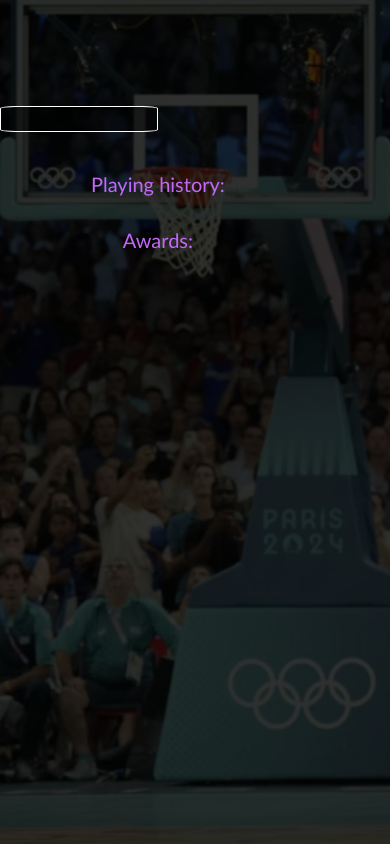
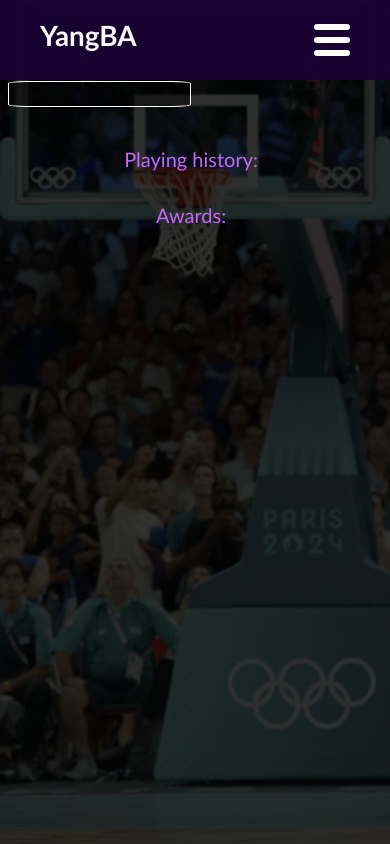
Before and after one commit to lem0000ns/YangBA, a React (Vite) app in the folder yba-frontend/: page /players/1 in a window 390 px wide. Built offline with nearby package versions, Linux system fonts and the light colour scheme; no server answers.

Commit message:
sidebar offcanvas animation

```diff
--- a/yba-frontend/src/App.css
+++ b/yba-frontend/src/App.css
@@ -271,10 +271,10 @@ button {
 }
 
 nav {
-  display: flex;
+  display: none;
   justify-content: space-between;
   align-items: center;
-  background: rgb(86, 35, 168);
+  background-color: rgba(26, 3, 51, 0.95);
   padding: 2.5rem;
   height: 32px;
   position: fixed;
@@ -322,7 +322,7 @@ nav .menu:hover {
 .Sidebar {
   height: 100%;
   width: 20vw;
-  background-color: rgba(26, 3, 51, 0.95);
+  background-color: rgba(26, 3, 51);
   position: fixed;
   list-style: none;
   box-shadow: 2px 0 10px rgba(0, 0, 0, 0.3);
@@ -361,8 +361,35 @@ nav .menu:hover {
 
 @media (max-width: 1000px) {
   .Sidebar {
-    display: none;
+    visibility: hidden;
+    transform: translateX(-100%);
+    transition: transform 0.5s ease-in-out;
   }
+
+  .Sidebar.mobile-open {
+    visibility: visible;
+    display: flex;
+    width: 50%;
+    align-items: center;
+    justify-content: center;
+    position: fixed;
+    top: 0;
+    left: 0;
+    z-index: 1000;
+    transform: translateX(0);
+  }
+
+  .Sidebar-menu-overlay {
+    content: "";
+    position: fixed;
+    top: 0;
+    left: 0;
+    right: 0;
+    bottom: 0;
+    background-color: rgba(0, 0, 0, 0.5);
+    z-index: 999;
+  }
+
   .result {
     padding-left: 0 !important;
   }
@@ -373,7 +400,8 @@ nav .menu:hover {
     padding-left: 0 !important;
   }
   .player-profile-container {
-    padding-left: 0 !important;
+    padding-left: 2vw !important;
+    padding-right: 2vw !important;
   }
   .example-page-container {
     padding-left: 0 !important;
@@ -399,6 +427,15 @@ nav .menu:hover {
   font-size: 24px;
   transition: color 0.3s ease;
   flex-shrink: 0; /* Prevent icon from shrinking */
+}
+
+@media (max-width: 1000px) {
+  nav {
+    display: flex;
+  }
+  nav .menu {
+    display: flex;
+  }
 }
 
 /*OTHER*/
@@ -555,10 +592,10 @@ dl {
 /* Player profile */
 
 .player-profile-container {
-  padding-left: 20vw;
-  margin-right: 2rem;
+  padding-left: 22vw;
+  padding-top: 2vh;
+  margin-right: 2vw;
   color: white;
-  padding: 5vh;
 }
 
 .player-profile-basicInfo {
--- a/yba-frontend/src/App.tsx
+++ b/yba-frontend/src/App.tsx
@@ -65,6 +65,7 @@ function App() {
   return (
     <>
       <div className="body">
+        <Navbar />
         <Sidebar />
         <div className="content-container">
           <Routes>
--- a/yba-frontend/src/components/Navbar.tsx
+++ b/yba-frontend/src/components/Navbar.tsx
@@ -14,13 +14,16 @@ const Navbar = () => {
   const [menuOpen, setMenuOpen] = useState(false);
 
   const handleSearch = (e: unknown) => {
-    console.log(e);
     if (nameValue == "") navigate("/");
     else navigate(`/players/${encodeURIComponent(nameValue)}`);
   };
 
   return (
+    <>
       <nav>
+        <a href="/">
+          <h1 className="YangBA-header">YangBA</h1>
+        </a>
         <div
           className="menu"
           onClick={() => {
@@ -31,29 +34,9 @@ const Navbar = () => {
           <span></span>
           <span></span>
         </div>
-      <a href="/">
-        <h1 className="YangBA-header">YangBA</h1>
-      </a>
-      {menuOpen ? <Sidebar /> : null}
-      <Tooltip
-        id="my-tooltip-inline"
-        style={{ backgroundColor: "rgb(179, 255, 179)", color: "#111" }}
-        place={menuOpen ? "top" : "bottom"}
-      />
-      <form className="d-flex" role="search" onSubmit={(e) => handleSearch(e)}>
-        <div className="search-container">
-          <Autocomplete
-            possibleValues={allNames}
-            text=""
-            onChange={(value: string) => setNameValue(value)}
-            className="search-bar"
-          />
-          <button type="submit" className="magnifying-glass">
-            <FontAwesomeIcon icon={faMagnifyingGlass} />
-          </button>
-        </div>
-      </form>
       </nav>
+      <Sidebar menuOpen={menuOpen} />
+    </>
   );
 };
 
--- a/yba-frontend/src/components/Sidebar.tsx
+++ b/yba-frontend/src/components/Sidebar.tsx
@@ -9,11 +9,14 @@ import namesList from "../pages/allNames.txt?raw";
 import { useState } from "react";
 import { useNavigate } from "react-router-dom";
 
-const Sidebar = () => {
+interface SidebarProps {
+  menuOpen: boolean;
+}
+
+const Sidebar = ({ menuOpen }: SidebarProps) => {
   const allNames = namesList.split("\n");
   const [nameValue, setNameValue] = useState("");
   const navigate = useNavigate();
-  const [menuOpen, setMenuOpen] = useState(false);
 
   const handleSearch = (e: unknown) => {
     console.log(e);
@@ -22,7 +25,14 @@ const Sidebar = () => {
   };
 
   return (
-    <div className="Sidebar">
+    <>
+      {menuOpen && (
+        <div
+          className="Sidebar-menu-overlay"
+          onClick={() => setMenuOpen(false)}
+        ></div>
+      )}
+      <div className={`Sidebar ${menuOpen ? "mobile-open" : ""}`}>
         <div className="sidebar-content">
           <div>
             <a href="/">
@@ -68,6 +78,7 @@ const Sidebar = () => {
           </ul>
         </div>
       </div>
+    </>
   );
 };
 
--- a/yba-frontend/src/content/PlayerInfo.tsx
+++ b/yba-frontend/src/content/PlayerInfo.tsx
@@ -52,7 +52,18 @@ const PlayerInfo = () => {
   }, [name]);
 
   if (!info) {
-    return <div>Loading...</div>;
+    return (
+      <div
+        style={{
+          color: "white",
+          paddingTop: "15vh",
+          paddingLeft: "20vw",
+          fontSize: "36px",
+        }}
+      >
+        Loading...
+      </div>
+    );
   }
 
   return (
--- a/yba-frontend/src/pages/ResultsPage.tsx
+++ b/yba-frontend/src/pages/ResultsPage.tsx
@@ -225,7 +225,7 @@ const ResultsPage = ({ path }: Props) => {
         style={{
           color: "white",
           paddingTop: "15vh",
-          paddingLeft: "15vw",
+          paddingLeft: "20vw",
           fontSize: "36px",
         }}
       >
@@ -250,7 +250,7 @@ const ResultsPage = ({ path }: Props) => {
           style={{
             color: "white",
             paddingTop: "15vh",
-            paddingLeft: "15vw",
+            paddingLeft: "20vw",
             fontSize: "36px",
           }}
         >
@@ -280,7 +280,7 @@ const ResultsPage = ({ path }: Props) => {
           style={{
             color: "white",
             paddingTop: "15vh",
-            paddingLeft: "15vw",
+            paddingLeft: "20vw",
             fontSize: "36px",
           }}
         >
```
Lines whose indentation alone changed are shown as unchanged.
